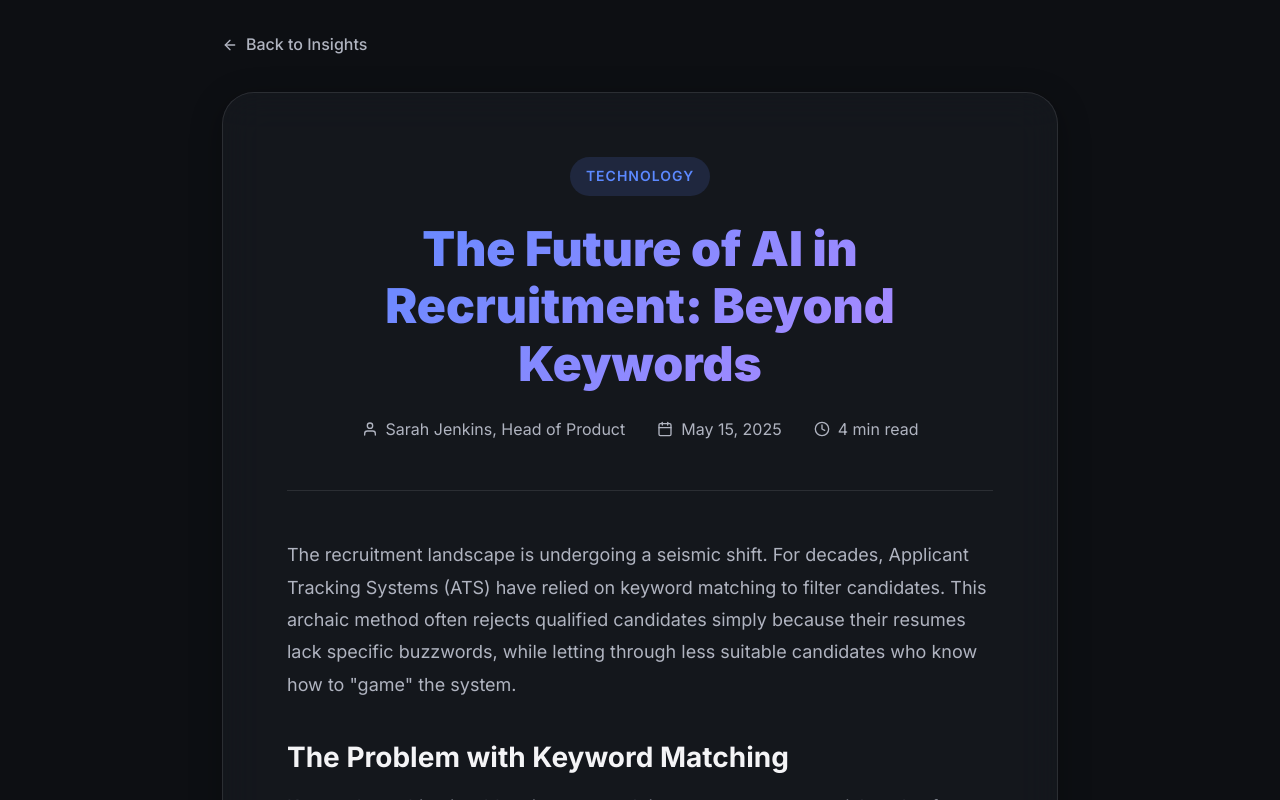
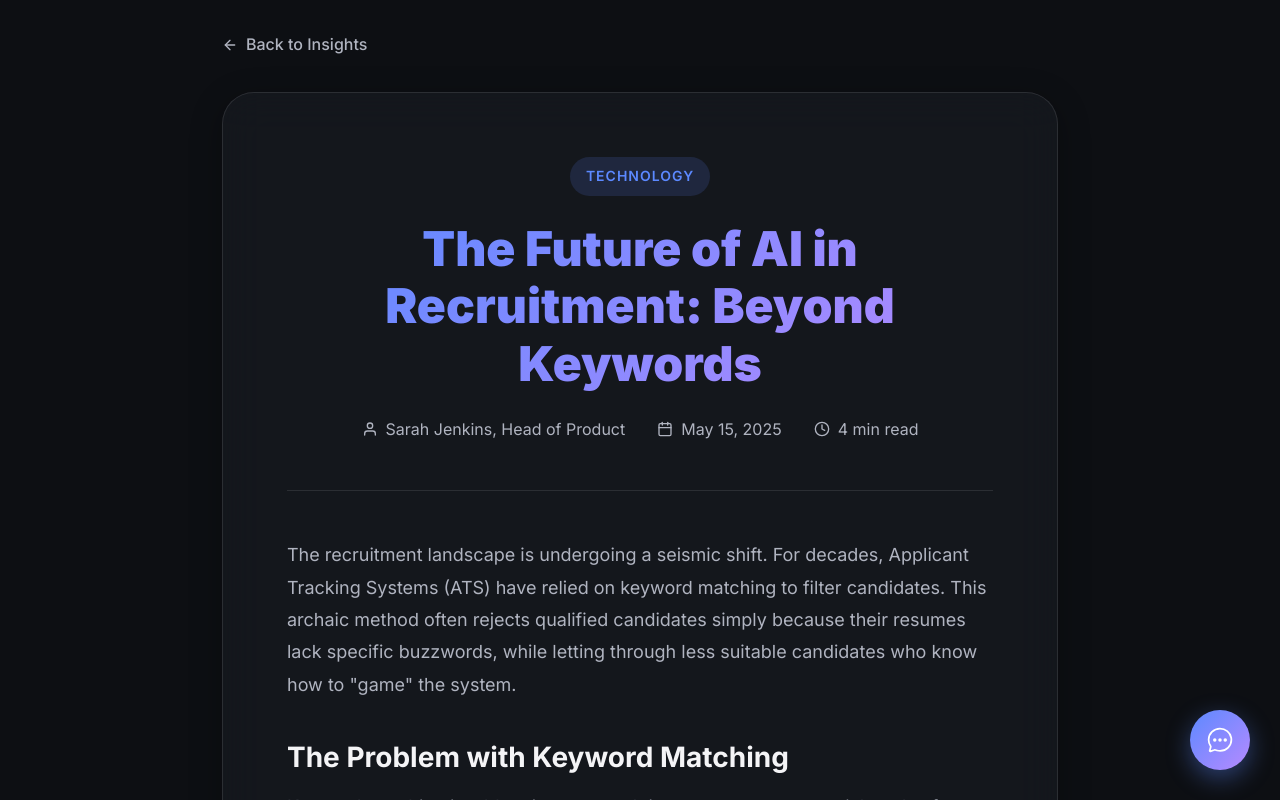
Before and after one commit to kennethjason07/talentswype_website, a React (Vite) app: page /blog/1 in a window 1280 px wide. Shown: the top 800 px of the page. Built offline with nearby package versions, Linux system fonts and the light colour scheme.

Commit message:
chat option

```diff
--- a/src/App.jsx
+++ b/src/App.jsx
@@ -12,6 +12,7 @@ import BlogSection from './components/BlogSection';
 import Footer from './components/Footer';
 import BlogPage from './pages/BlogPage';
 import BlogPost from './pages/BlogPost';
+import WhatsAppButton from './components/WhatsAppButton';
 import './App.css';
 
 const LandingPage = () => (
@@ -38,6 +39,7 @@ function App() {
         <Route path="/blog" element={<BlogPage />} />
         <Route path="/blog/:id" element={<BlogPost />} />
       </Routes>
+      <WhatsAppButton />
     </div>
   );
 }
--- /dev/null
+++ b/src/components/WhatsAppButton.css
@@ -0,0 +1,169 @@
+.whatsapp-button-container {
+  position: fixed;
+  bottom: 30px;
+  right: 30px;
+  z-index: 1000;
+  display: flex;
+  flex-direction: column;
+  align-items: flex-end;
+  gap: 15px;
+}
+
+.whatsapp-fab {
+  background: linear-gradient(135deg, var(--blue), var(--purple));
+  color: white;
+  border: none;
+  border-radius: 50%;
+  width: 60px;
+  height: 60px;
+  display: flex;
+  justify-content: center;
+  align-items: center;
+  box-shadow: 0 8px 24px rgba(92, 137, 255, 0.4);
+  cursor: pointer;
+  transition: all 0.3s cubic-bezier(0.4, 0, 0.2, 1);
+  position: relative;
+  overflow: hidden;
+  z-index: 1002;
+}
+
+.whatsapp-fab:hover {
+  transform: translateY(-2px);
+  box-shadow: 0 12px 32px rgba(92, 137, 255, 0.6);
+}
+
+.whatsapp-fab.active {
+  transform: rotate(180deg);
+  background: var(--surface-dark);
+}
+
+.whatsapp-icon {
+  font-size: 28px;
+  transition: transform 0.3s ease;
+}
+
+/* Chat Window */
+.whatsapp-chat-window {
+  background: white;
+  width: 300px;
+  border-radius: 24px;
+  padding: 24px;
+  box-shadow: 0 20px 40px rgba(0, 0, 0, 0.2);
+  display: flex;
+  flex-direction: column;
+  gap: 20px;
+  animation: slideUp 0.4s cubic-bezier(0.16, 1, 0.3, 1);
+  transform-origin: bottom right;
+  border: 1px solid rgba(0, 0, 0, 0.05);
+  margin-bottom: 10px;
+}
+
+.chat-header {
+  display: flex;
+  flex-direction: column;
+  gap: 16px;
+}
+
+.chat-avatar {
+  width: 48px;
+  height: 48px;
+  background: linear-gradient(135deg, var(--blue), var(--purple));
+  border-radius: 50%;
+  display: flex;
+  align-items: center;
+  justify-content: center;
+  color: white;
+  font-size: 24px;
+  box-shadow: 0 4px 12px rgba(92, 137, 255, 0.3);
+}
+
+.chat-message-bubble {
+  background: #f3f4f6;
+  padding: 16px;
+  border-radius: 0 20px 20px 20px;
+  color: #1f2937;
+  font-size: 15px;
+  line-height: 1.5;
+  font-weight: 500;
+  position: relative;
+}
+
+.whatsapp-redirect-btn {
+  background: #111827; /* Dark background like the reference */
+  color: white;
+  border: none;
+  padding: 14px 20px;
+  border-radius: 12px;
+  font-weight: 600;
+  font-size: 16px;
+  display: flex;
+  align-items: center;
+  justify-content: center;
+  gap: 10px;
+  cursor: pointer;
+  transition: all 0.2s ease;
+  width: 100%;
+}
+
+.whatsapp-redirect-btn:hover {
+  background: #000000;
+  transform: translateY(-1px);
+}
+
+.btn-icon {
+  font-size: 20px;
+  color: #25D366; /* WhatsApp Green Icon */
+}
+
+.chat-footer {
+  text-align: center;
+  font-size: 12px;
+  color: #9ca3af;
+  margin-top: -5px;
+}
+
+@keyframes slideUp {
+  from {
+    opacity: 0;
+    transform: translateY(20px) scale(0.95);
+  }
+  to {
+    opacity: 1;
+    transform: translateY(0) scale(1);
+  }
+}
+
+/* Dark Mode Support for Chat Window */
+@media (prefers-color-scheme: dark) {
+  .whatsapp-chat-window {
+    background: #1a1d24;
+    border: 1px solid rgba(255, 255, 255, 0.1);
+  }
+
+  .chat-message-bubble {
+    background: #2a2e38;
+    color: #f4f4f6;
+  }
+
+  .whatsapp-redirect-btn {
+    background: white;
+    color: #111827;
+  }
+
+  .whatsapp-redirect-btn:hover {
+    background: #f3f4f6;
+  }
+}
+
+/* Mobile responsiveness */
+@media (max-width: 768px) {
+  .whatsapp-button-container {
+    bottom: 20px;
+    right: 20px;
+  }
+
+  .whatsapp-chat-window {
+    width: 280px;
+    padding: 20px;
+  }
+}
--- /dev/null
+++ b/src/components/WhatsAppButton.jsx
@@ -0,0 +1,55 @@
+import React, { useState } from 'react';
+import { FaWhatsapp, FaChevronDown, FaCommentDots } from 'react-icons/fa';
+import { IoChatbubbleEllipsesOutline } from "react-icons/io5";
+import './WhatsAppButton.css';
+
+const WhatsAppButton = () => {
+  const [isOpen, setIsOpen] = useState(false);
+  const phoneNumber = '919764840628';
+  const message = 'Hello! I would like to know more about TalentSwype.';
+
+  const toggleChat = () => {
+    setIsOpen(!isOpen);
+  };
+
+  const handleChatClick = () => {
+    const url = `https://wa.me/${phoneNumber}?text=${encodeURIComponent(message)}`;
+    window.open(url, '_blank');
+  };
+
+  return (
+    <div className={`whatsapp-button-container ${isOpen ? 'open' : ''}`}>
+      {isOpen && (
+        <div className="whatsapp-chat-window">
+          <div className="chat-header">
+            <div className="chat-avatar">
+              <IoChatbubbleEllipsesOutline />
+            </div>
+            <div className="chat-message-bubble">
+              <p>I checked the website, and I have a few questions to ask</p>
+            </div>
+          </div>
+
+          <button className="whatsapp-redirect-btn" onClick={handleChatClick}>
+            <FaWhatsapp className="btn-icon" />
+            <span>Chat With Us</span>
+          </button>
+
+          <div className="chat-footer">
+            <span>Powered by TalentSwype</span>
+          </div>
+        </div>
+      )}
+
+      <button
+        className={`whatsapp-fab ${isOpen ? 'active' : ''}`}
+        onClick={toggleChat}
+        aria-label={isOpen ? "Close chat" : "Open chat"}
+      >
+        {isOpen ? <FaChevronDown className="whatsapp-icon" /> : <IoChatbubbleEllipsesOutline className="whatsapp-icon" />}
+      </button>
+    </div>
+  );
+};
+
+export default WhatsAppButton;
```
